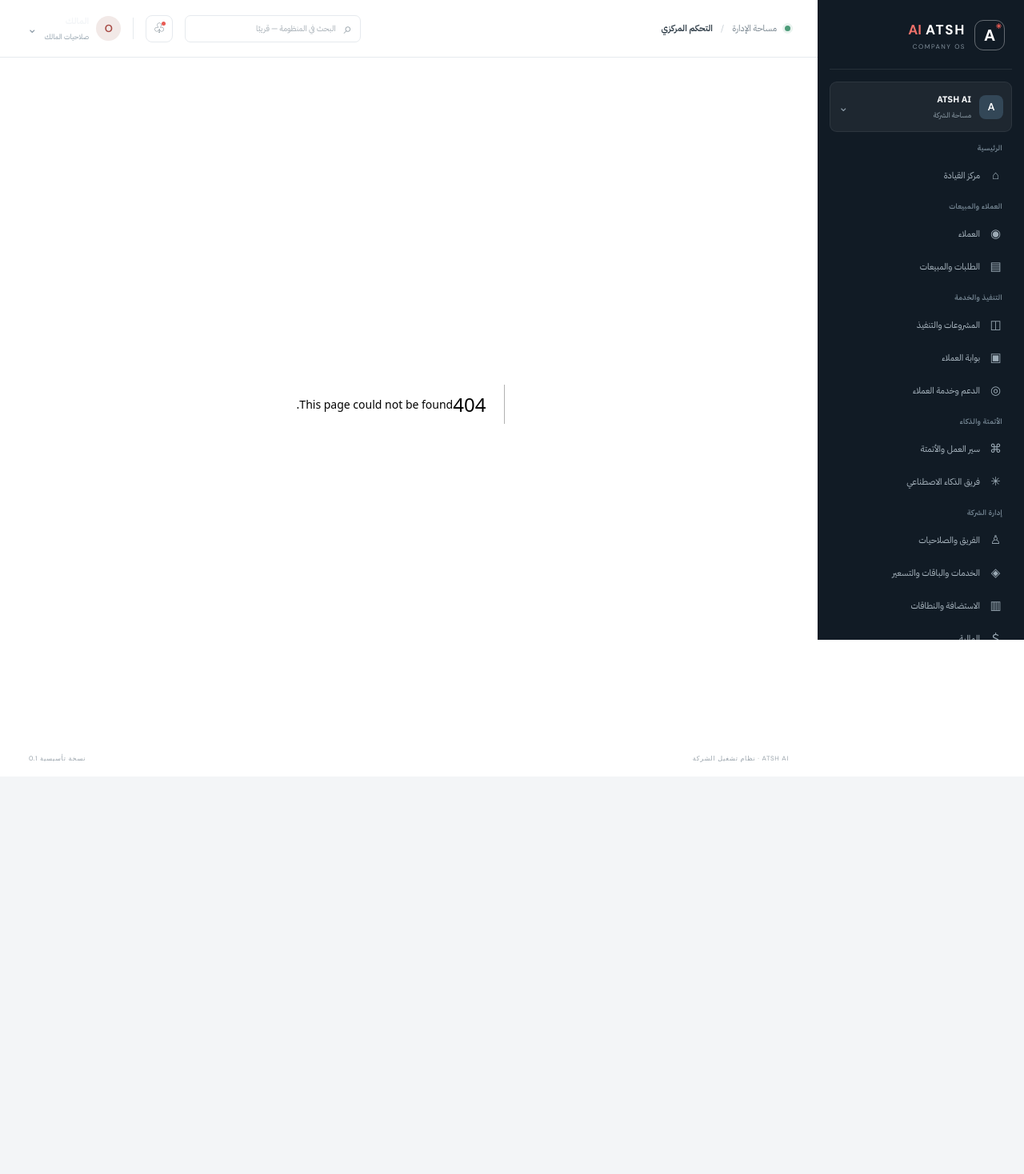
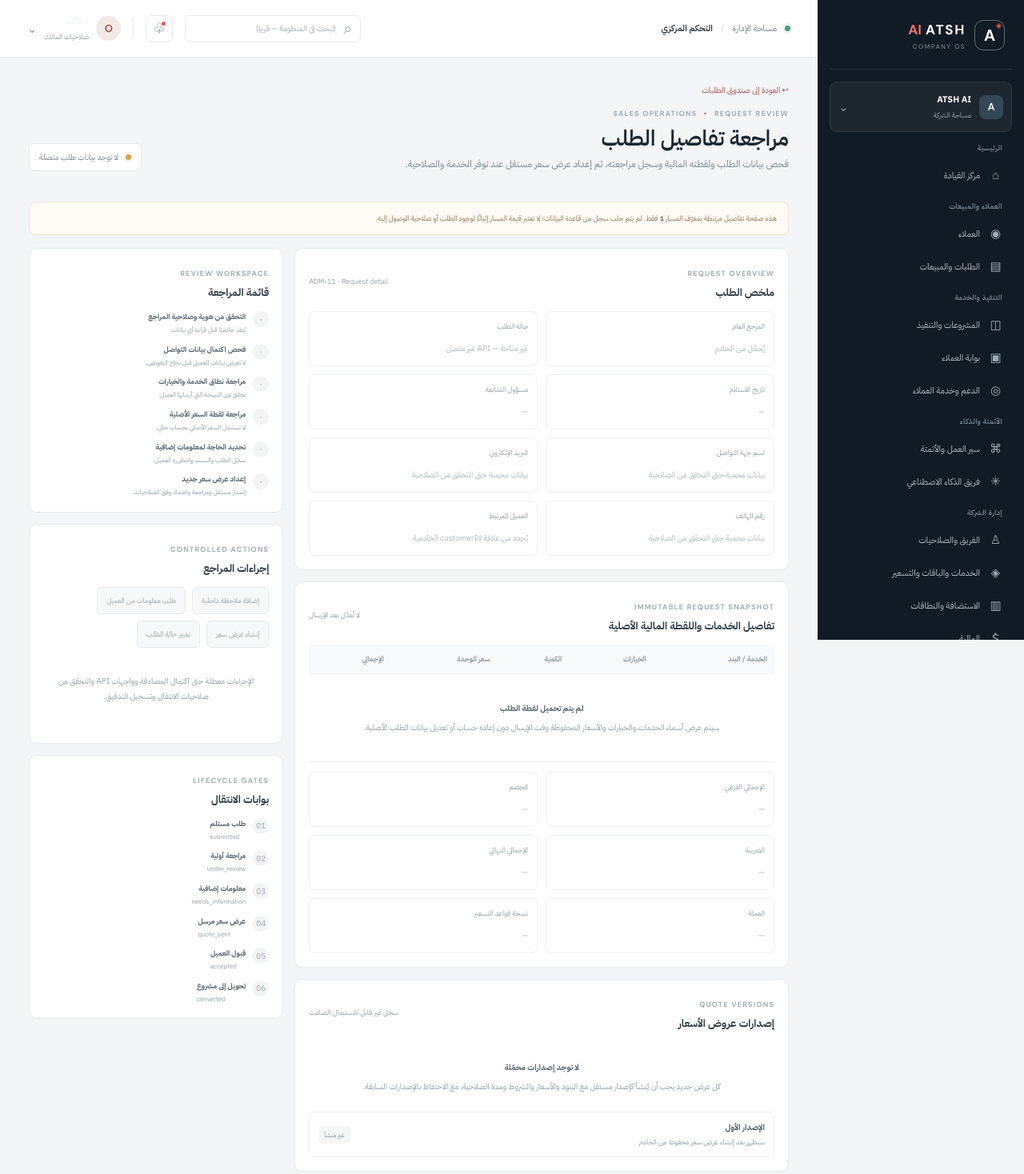
Before and after one commit to atshpana/atsh-ai-v2, a Next.js app in the folder apps/admin/: page /requests/1 in a window 1280 px wide. Before the commit this address had no page. Shown: the top 1468 px of the page at 80% size. Before the commit the page ends 971 px from the top, so only its background shows below. Built offline with nearby package versions, Linux system fonts and the light colour scheme.

Commit message:
feat(admin): add request review and quote detail screen

```diff
--- /dev/null
+++ b/apps/admin/src/app/requests/[requestId]/page.tsx
@@ -0,0 +1,109 @@
+import Link from "next/link";
+
+type PageProps = { params: Promise<{ requestId: string }> };
+
+export default async function RequestDetailPage({ params }: PageProps) {
+  const { requestId } = await params;
+
+  return <div className="request-detail-page">
+    <Link href="/requests" className="request-detail-back">↩ العودة إلى صندوق الطلبات</Link>
+    <div className="page-heading">
+      <div>
+        <div className="eyebrow">SALES OPERATIONS <span>•</span> REQUEST REVIEW</div>
+        <h1>مراجعة تفاصيل الطلب</h1>
+        <p>فحص بيانات الطلب ولقطته المالية وسجل مراجعته، ثم إعداد عرض سعر مستقل عند توفر الخدمة والصلاحية.</p>
+      </div>
+      <div className="heading-status"><span className="status-led" /> لا توجد بيانات طلب متصلة</div>
+    </div>
+
+    <div className="request-detail-warning">
+      هذه صفحة تفاصيل مرتبطة بمعرّف المسار <b dir="ltr">{requestId}</b> فقط. لم يتم جلب سجل من قاعدة البيانات؛ لا تعتبر قيمة المسار إثباتًا لوجود الطلب أو صلاحية الوصول إليه.
+    </div>
+
+    <div className="request-detail-grid">
+      <div className="request-detail-main">
+        <section className="request-detail-card">
+          <div className="request-detail-card-head"><div><span className="panel-kicker">REQUEST OVERVIEW</span><h2>ملخص الطلب</h2></div><small>ADM-11 · Request detail</small></div>
+          <div className="request-detail-fields">
+            {[
+              ["المرجع العام","يُحمّل من الخادم"],
+              ["حالة الطلب","غير متاحة — API غير متصل"],
+              ["تاريخ الاستلام","—"],
+              ["مسؤول المتابعة","—"],
+              ["اسم جهة التواصل","بيانات محمية حتى التحقق من الصلاحية"],
+              ["البريد الإلكتروني","بيانات محمية حتى التحقق من الصلاحية"],
+              ["رقم الهاتف","بيانات محمية حتى التحقق من الصلاحية"],
+              ["العميل المرتبط","يُحدد من علاقة customerId الخادمية"]
+            ].map(([label,value])=><div className="request-detail-field" key={label}><span>{label}</span><b className="request-detail-placeholder">{value}</b></div>)}
+          </div>
+        </section>
+
+        <section className="request-detail-card">
+          <div className="request-detail-card-head"><div><span className="panel-kicker">IMMUTABLE REQUEST SNAPSHOT</span><h2>تفاصيل الخدمات واللقطة المالية الأصلية</h2></div><small>لا تُعدّل بعد الإرسال</small></div>
+          <div className="request-snapshot-wrap"><table className="request-snapshot-table">
+            <thead><tr><th>الخدمة / البند</th><th>الخيارات</th><th>الكمية</th><th>سعر الوحدة</th><th>الإجمالي</th></tr></thead>
+            <tbody><tr><td colSpan={5}><div className="request-detail-empty"><b>لم يتم تحميل لقطة الطلب</b>سيتم عرض أسماء الخدمات والخيارات والأسعار المحفوظة وقت الإرسال دون إعادة حساب أو تعديل بيانات الطلب الأصلية.</div></td></tr></tbody>
+          </table></div>
+          <div className="request-detail-fields" style={{marginTop:12}}>
+            {[["الإجمالي الفرعي","—"],["الخصم","—"],["الضريبة","—"],["الإجمالي النهائي","—"],["العملة","—"],["نسخة قواعد التسعير","—"]].map(([label,value])=><div className="request-detail-field" key={label}><span>{label}</span><b className="request-detail-placeholder">{value}</b></div>)}
+          </div>
+        </section>
+
+        <section className="request-detail-card">
+          <div className="request-detail-card-head"><div><span className="panel-kicker">QUOTE VERSIONS</span><h2>إصدارات عروض الأسعار</h2></div><small>سجل غير قابل للاستبدال الصامت</small></div>
+          <div className="request-detail-empty"><b>لا توجد إصدارات محمّلة</b>كل عرض جديد يجب أن يُنشأ كإصدار مستقل مع البنود والأسعار والشروط ومدة الصلاحية، مع الاحتفاظ بالإصدارات السابقة.</div>
+          <div className="request-version-list">
+            <div className="request-version"><div><b>الإصدار الأول</b><small>سيظهر بعد إنشاء عرض سعر محفوظ من الخادم</small></div><span className="request-version-state">غير منشأ</span></div>
+          </div>
+        </section>
+
+        <section className="request-detail-card">
+          <div className="request-detail-card-head"><div><span className="panel-kicker">EVENT TIMELINE</span><h2>سجل الأحداث والمراجعة</h2></div><small>Actor · Time · Evidence</small></div>
+          <div className="request-detail-empty"><b>سجل الأحداث غير متصل</b>يجب تسجيل كل انتقال حالة أو طلب معلومات أو إرسال عرض أو قبول مع الفاعل والتوقيت والدليل المرتبط.</div>
+        </section>
+      </div>
+
+      <aside className="request-detail-side">
+        <section className="request-detail-card">
+          <div className="request-detail-card-head"><div><span className="panel-kicker">REVIEW WORKSPACE</span><h2>قائمة المراجعة</h2></div></div>
+          <div className="request-gate-list">
+            {[
+              ["التحقق من هوية وصلاحية المراجع","يُنفذ خادميًا قبل قراءة أي بيانات."],
+              ["فحص اكتمال بيانات التواصل","لا تعرض بيانات العميل قبل نجاح التفويض."],
+              ["مراجعة نطاق الخدمة والخيارات","تحقق من النسخة التي أرسلها العميل."],
+              ["مراجعة لقطة السعر الأصلية","لا تستبدل السعر الأصلي بحساب حالي."],
+              ["تحديد الحاجة لمعلومات إضافية","سجّل الطلب والسبب وانتظر رد العميل."],
+              ["إعداد عرض سعر جديد","إصدار مستقل ومراجعة واعتماد وفق الصلاحيات."]
+            ].map(([title,detail])=><div className="request-gate" key={title}><span className="request-gate-mark">·</span><div><b>{title}</b><small>{detail}</small></div></div>)}
+          </div>
+        </section>
+
+        <section className="request-detail-card">
+          <div className="request-detail-card-head"><div><span className="panel-kicker">CONTROLLED ACTIONS</span><h2>إجراءات المراجع</h2></div></div>
+          <div className="request-detail-actions">
+            <button type="button" disabled>إضافة ملاحظة داخلية</button>
+            <button type="button" disabled>طلب معلومات من العميل</button>
+            <button type="button" disabled>إنشاء عرض سعر</button>
+            <button type="button" disabled>تغيير حالة الطلب</button>
+          </div>
+          <p className="request-detail-empty">الإجراءات معطلة حتى اكتمال المصادقة وواجهات API والتحقق من صلاحيات الانتقال وتسجيل التدقيق.</p>
+        </section>
+
+        <section className="request-detail-card">
+          <div className="request-detail-card-head"><div><span className="panel-kicker">LIFECYCLE GATES</span><h2>بوابات الانتقال</h2></div></div>
+          <div className="request-gate-list">
+            {[
+              ["طلب مستلم","submitted"],
+              ["مراجعة أولية","under_review"],
+              ["معلومات إضافية","needs_information"],
+              ["عرض سعر مرسل","quote_sent"],
+              ["قبول العميل","accepted"],
+              ["تحويل إلى مشروع","converted"]
+            ].map(([title,key],index)=><div className="request-gate" key={key}><span className="request-gate-mark">{String(index+1).padStart(2,"0")}</span><div><b>{title}</b><small dir="ltr">{key}</small></div></div>)}
+          </div>
+        </section>
+      </aside>
+    </div>
+    <div className="dashboard-bottom"><span>مرجع التدفق: Administration request-review flow · Executive Reference v2.0.</span><Link href="/requests">صندوق الطلبات <b>↗</b></Link></div>
+  </div>;
+}
```
